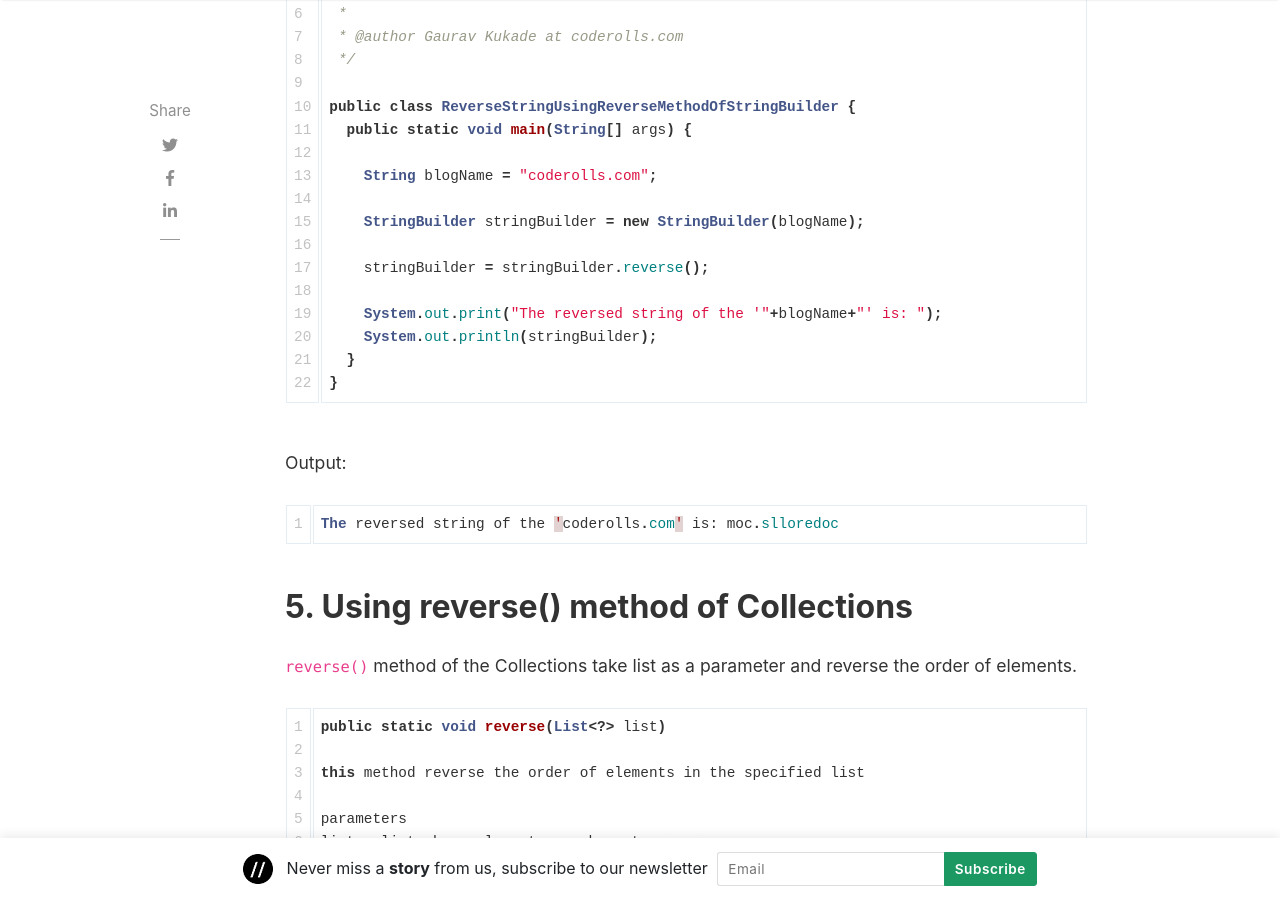
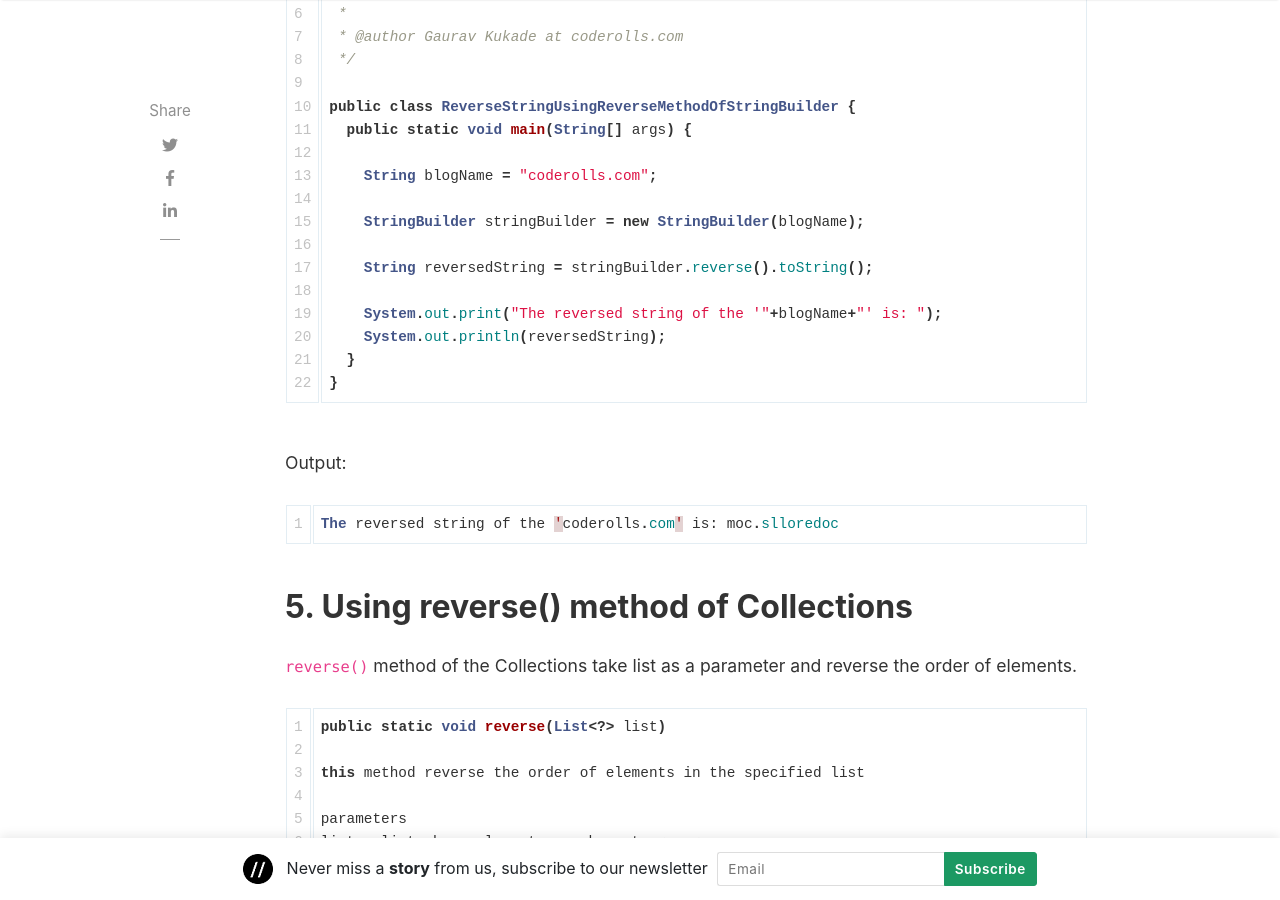
Before and after one commit to coderolls/coderolls-blog, a Jekyll site: the page built from _posts/java-string/2019-12-02-reverse-a-string-in-java.md, in a window 1280 px wide and 900 px high, scrolled down 8201 px. Built offline with Jekyll 4.4.1, drawn with Linux system fonts in a browser that asks for light colours; nearby versions of some CDN libraries; comment, search, counter and statistics services are not loaded.

Commit message:
update a blogpost - reverse string in java

````diff
--- a/_posts/java-string/2019-12-02-reverse-a-string-in-java.md
+++ b/_posts/java-string/2019-12-02-reverse-a-string-in-java.md
@@ -258,10 +258,10 @@ public class ReverseStringUsingReverseMethodOfStringBuilder {
 
     StringBuilder stringBuilder = new StringBuilder(blogName);
 
-    stringBuilder = stringBuilder.reverse();
+    String reversedString = stringBuilder.reverse().toString();
 
     System.out.print("The reversed string of the '"+blogName+"' is: ");
-    System.out.println(stringBuilder);
+    System.out.println(reversedString);
   }
 }
 ```
````
